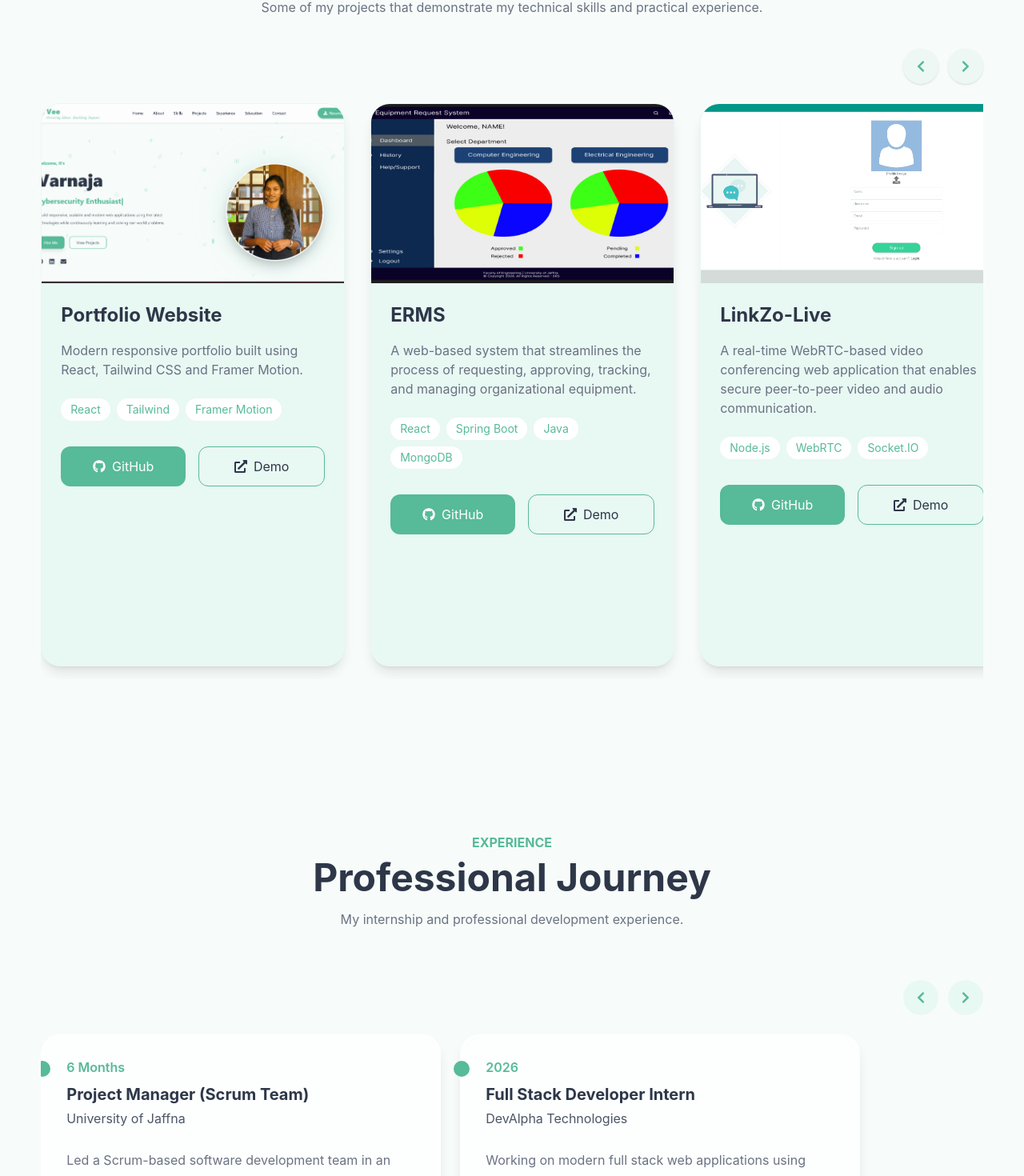
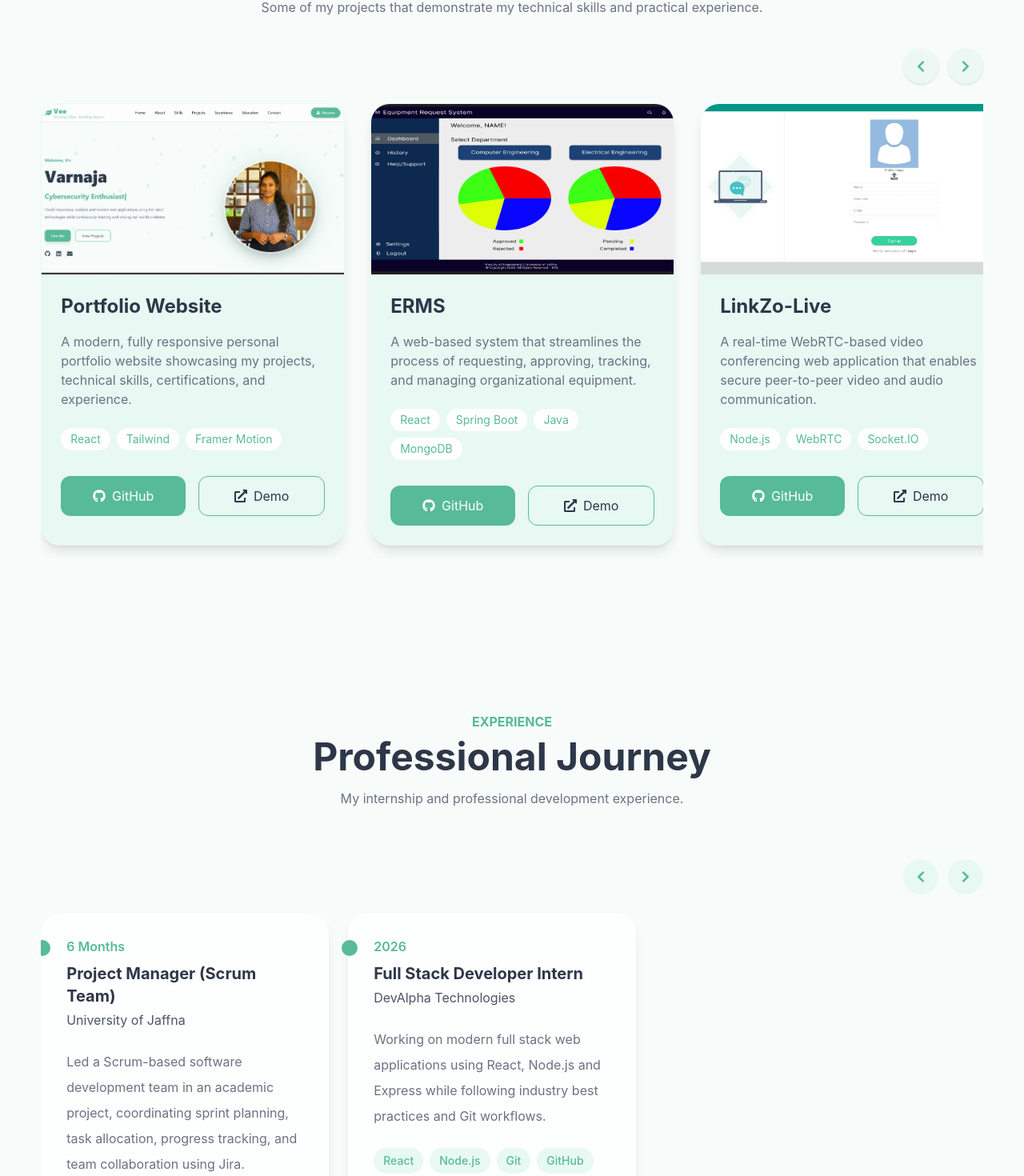
Before and after one commit to VeeQubit/vee-portfolio, a React (Vite) app: page / in a window 1280 px wide. Shown: the part 4472-5942 px from the top of the page at 80% size. Built offline with nearby package versions, Linux system fonts and the light colour scheme.

Commit message:
horizontal scrolls fixed

```diff
--- a/src/App.jsx
+++ b/src/App.jsx
@@ -15,7 +15,6 @@ import FloatingBackground from "./components/background/FloatingBackground";
 function App() {
   return (
     <>
-
       <FloatingBackground />
       <Navbar />
       <Hero />
--- a/src/components/sections/Education.jsx
+++ b/src/components/sections/Education.jsx
@@ -125,7 +125,7 @@ function Education() {
               <div
                 key={index}
                 className="
-  w-[380px]
+  w-[340px]
   h-[250px]
   flex-shrink-0
   bg-[#EDF8F5]
--- a/src/components/sections/Experience.jsx
+++ b/src/components/sections/Experience.jsx
@@ -124,8 +124,8 @@ function Experience() {
               }}
               className="
                 relative
-                min-w-[500px]
-max-w-[400px]
+                min-w-[340px]
+max-w-[360px]
 min-h-[300px]
                 bg-white/70
                 backdrop-blur-md
--- a/src/components/sections/Projects.jsx
+++ b/src/components/sections/Projects.jsx
@@ -114,8 +114,7 @@ function Projects() {
                 y: -10,
               }}
               className="
-                min-w-[380px]
-                max-w-[380px]
+  w-[380px]
   flex-shrink-0
   bg-[#E8F8F3]
   backdrop-blur-xl
@@ -136,9 +135,9 @@ function Projects() {
                 alt={project.title}
                 className="
     w-full
-                  h-56
+    aspect-[16/9]
     object-cover
-                  hover:scale-105
+    object-top
     transition
     duration-500
   "
--- a/src/data/projects.js
+++ b/src/data/projects.js
@@ -3,7 +3,7 @@ const projects = [
     id: 1,
     title: "Portfolio Website",
     description:
-      "Modern responsive portfolio built using React, Tailwind CSS and Framer Motion.",
+      "A modern, fully responsive personal portfolio website showcasing my projects, technical skills, certifications, and experience.",
 
     image: "/projects/portfolio.png",
 
@@ -55,10 +55,10 @@ const projects = [
 
   {
     id: 4,
-    title: "CPU Scheduling Algorithm Simulator",
+    title: "CPU Scheduling simulator",
 
     description:
-      "An interactive learning platform and simulation tool for CPU scheduling algorithms. The application allows users to input processes, visualize scheduling execution, calculate performance metrics such as waiting time and turnaround time, compare multiple scheduling algorithms, and identify the most efficient scheduling strategy based on system performance.",
+      "CPU scheduling simulator for visualizing process execution, comparing algorithms, and analyzing waiting and turnaround times.",
 
     image: "/projects/simulator.jpg",
 
```
Lines whose indentation alone changed are shown as unchanged.
